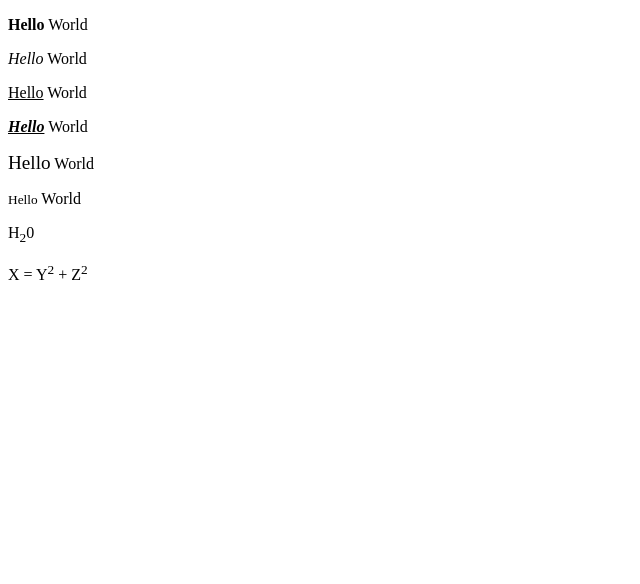
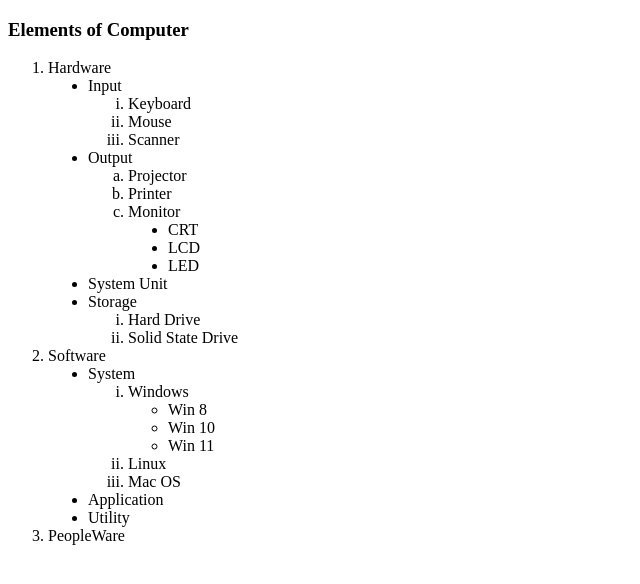
Before and after one commit to ONE-I0/FirstRepo, a plain HTML site: page index.html in a window 1280 px wide. Shown: the whole page, without its empty margins (0-640 px from the left). Drawn offline with Linux system fonts and the light colour scheme.

Commit message:
Added list Items

```diff
--- a/index.html
+++ b/index.html
@@ -9,14 +9,63 @@
 <body>
     <!-- <h1>Hello World</h1>
     <p>Lorem ipsum, dolor sit amet consectetur adipisicing elit. Nm distinctio ullam est fuga recusandae vero, voluptate aliquam quam laudantium, impedit autem debitis unde dolore vel quidem. Corrupti possimus odit facilis.</p> -->
-    <p><b>Hello</b> World</p>
+
+    <!-- <p><b>Hello</b> World</p>
     <p><i>Hello</i> World</p>
     <p><u>Hello</u> World</p>
     <p><b><u><i>Hello</i></u></b> World</p>
     <p><big>Hello</big> World</p>
     <p><small>Hello</small> World</p>
     <p>H<sub>2</sub>0</p>
-    <p>X = Y<sup>2</sup> + Z<sup>2</sup></p>
+    <p>X = Y<sup>2</sup> + Z<sup>2</sup></p> -->
+
+    <h3>Elements of Computer</h3>
+    <ol>
+        <li>Hardware</li>
+            <ul type ="disc">
+                <li>Input</li>
+                    <ol type ="i">
+                        <li>Keyboard</li>
+                        <li>Mouse</li>
+                        <li>Scanner</li>
+                    </ol>
+                <li>Output</li>
+                    <ol type = "a">
+                        <li>Projector</li>
+                        <li>Printer</li>
+                        <li>Monitor</li>
+                            <ul type ="disc">
+                                <li>CRT</li>
+                                <li>LCD</li>
+                                <li>LED</li>
+                            </ul>
+
+                    </ol>
+                <li>System Unit</li>
+                <li>Storage</li>
+                    <ol type ="i">
+                        <li>Hard Drive</li>
+                        <li>Solid State Drive</li>
+                    </ol>
+            </ul>
+        <li>Software</li>
+            <ul type = "disc">
+                <li>System</li>
+                    <ol type ="i">
+                        <li>Windows</li>
+                            <ul type = "circle">
+                                <li>Win 8</li>
+                                <li>Win 10</li>
+                                <li>Win 11</li>
+                            </ul>
+                        <li>Linux</li>
+                        <li>Mac OS</li>
+                    </ol>
+                <li>Application</li>
+                <li>Utility</li>
+            </ul>
+        <li>PeopleWare</li>
+    </ol>
 
 </body>
 </html>
```
